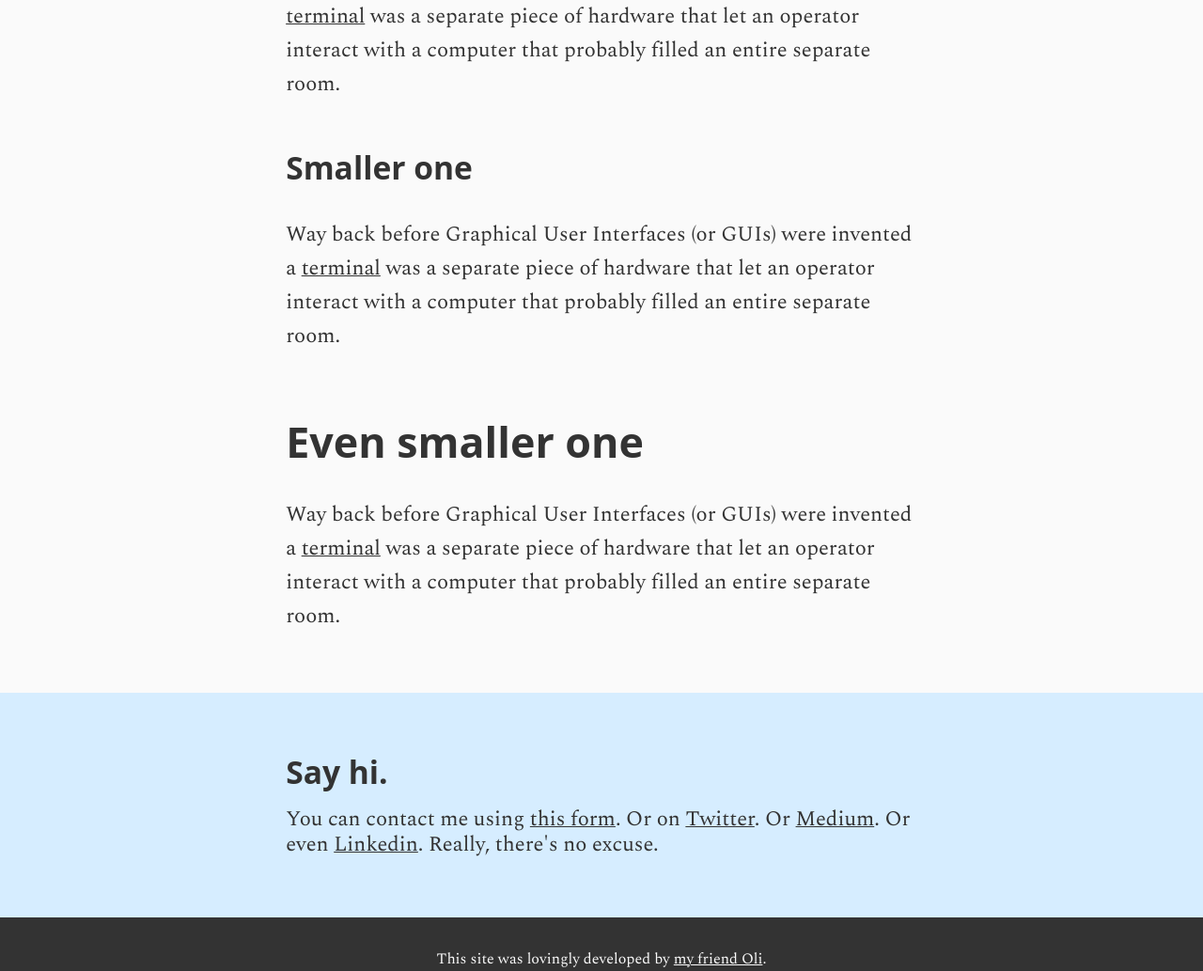
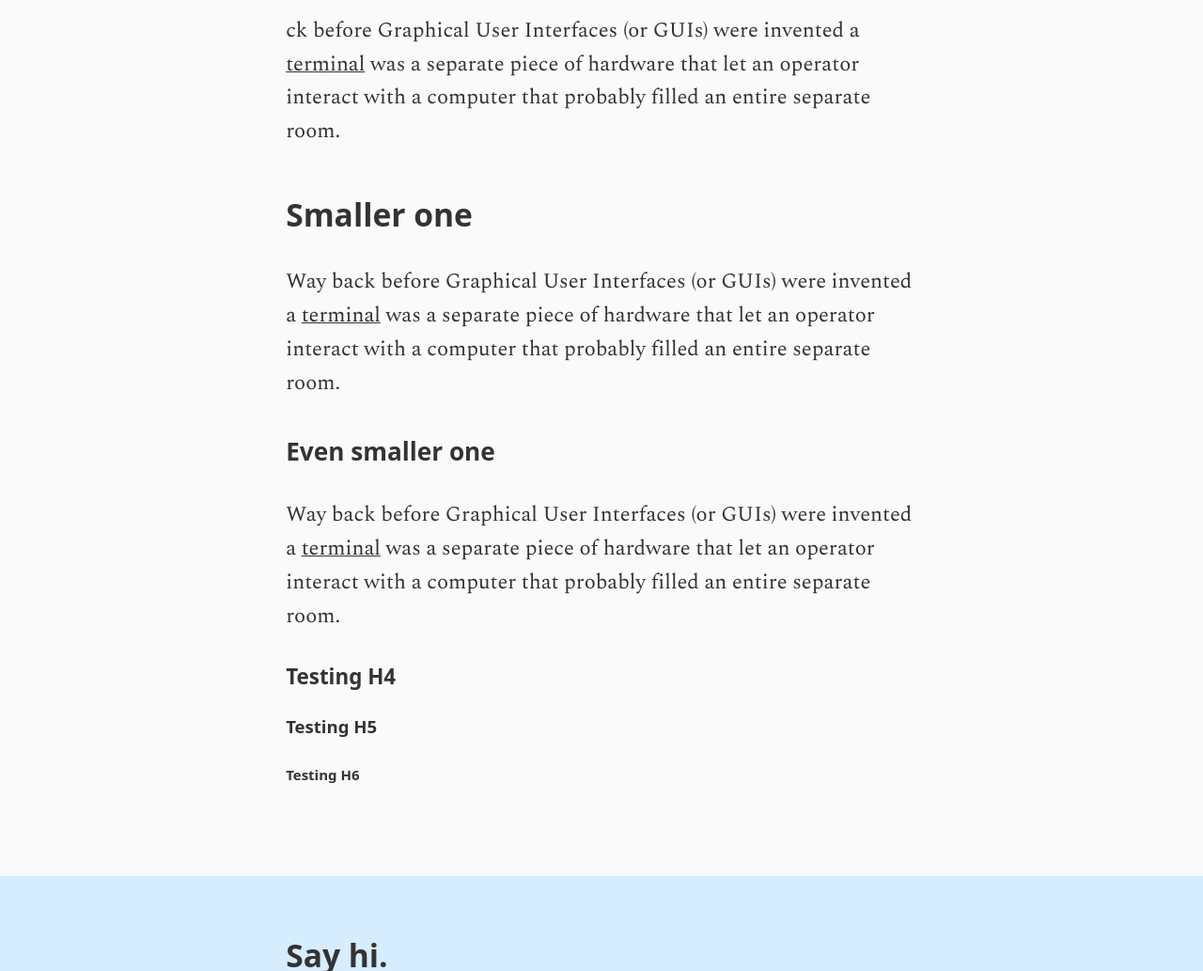
Before and after one commit to oliverjam/jaredhill-v2, an Eleventy site: page src/blog/another blog piece.md in a window 1280 px wide. Shown: the part 623-1656 px from the top of the page at 94% size. Built offline with nearby package versions, Linux system fonts and the light colour scheme; Eleventy itself is replaced by a stand-in of ours; files that its build step writes are made by us from their sources.

Commit message:
Updated blog post with proper headings

```diff
--- a/src/blog/another blog piece.md
+++ b/src/blog/another blog piece.md
@@ -9,7 +9,7 @@ tags:
 
 This is an intro!!!
 
-### Big fuckin heading
+# Big fuckin heading
 
 ck before Graphical User Interfaces (or GUIs) were invented a [terminal](https://en.wikipedia.org/wiki/Computer_terminal) was a separate piece of hardware that let an operator interact with a computer that probably filled an entire separate room.
 
@@ -17,6 +17,10 @@ ck before Graphical User Interfaces (or GUIs) were invented a [terminal](https:/
 
 Way back before Graphical User Interfaces (or GUIs) were invented a [terminal](https://en.wikipedia.org/wiki/Computer_terminal) was a separate piece of hardware that let an operator interact with a computer that probably filled an entire separate room.
 
-# Even smaller one
+### Even smaller one
 
 Way back before Graphical User Interfaces (or GUIs) were invented a [terminal](https://en.wikipedia.org/wiki/Computer_terminal) was a separate piece of hardware that let an operator interact with a computer that probably filled an entire separate room.
+
+#### Testing H4
+##### Testing H5
+###### Testing H6
```
